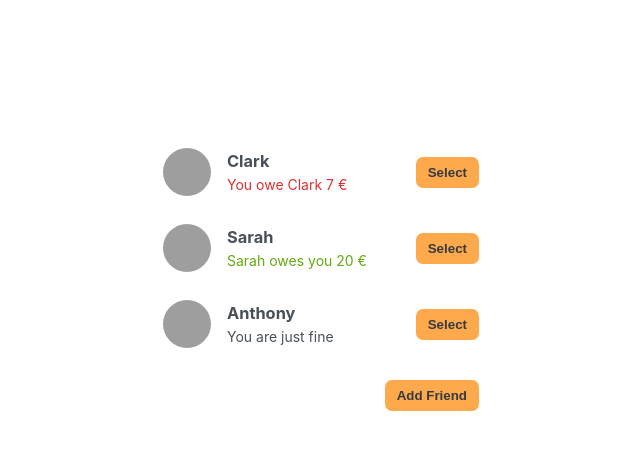
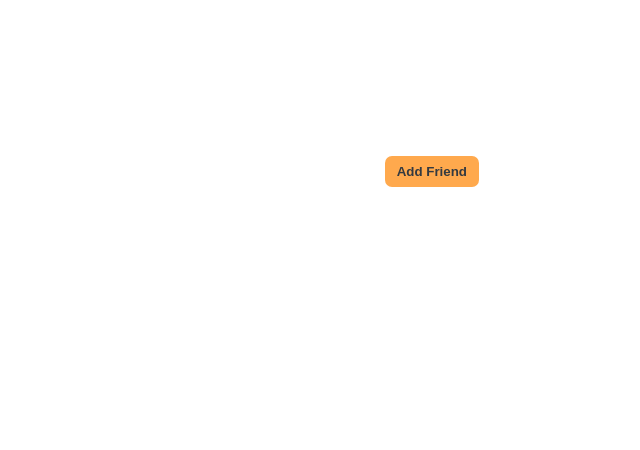
Before and after one commit to islam-aref/split_cheque, a React (Create React App) app: page / in a window 1280 px wide. Shown: the top 450 px of the page, without its empty margins (79-719 px from the left). Built offline with nearby package versions, Linux system fonts and the light colour scheme; grey boxes are pictures that could not be loaded.

Commit message:
Update App.js

```diff
--- a/src/App.js
+++ b/src/App.js
@@ -29,7 +29,7 @@ function Button({ children, onClick }) {
 }
 
 export default function App() {
-  const [friends, setFriends] = useState(initialFriends);
+  const [friends, setFriends] = useState([]);
   const [showAddFriend, setShowAddFriend] = useState(false);
   const [selectedFriend, setSelectedFriend] = useState(null);
   function handleShowAddFriend() {
```
